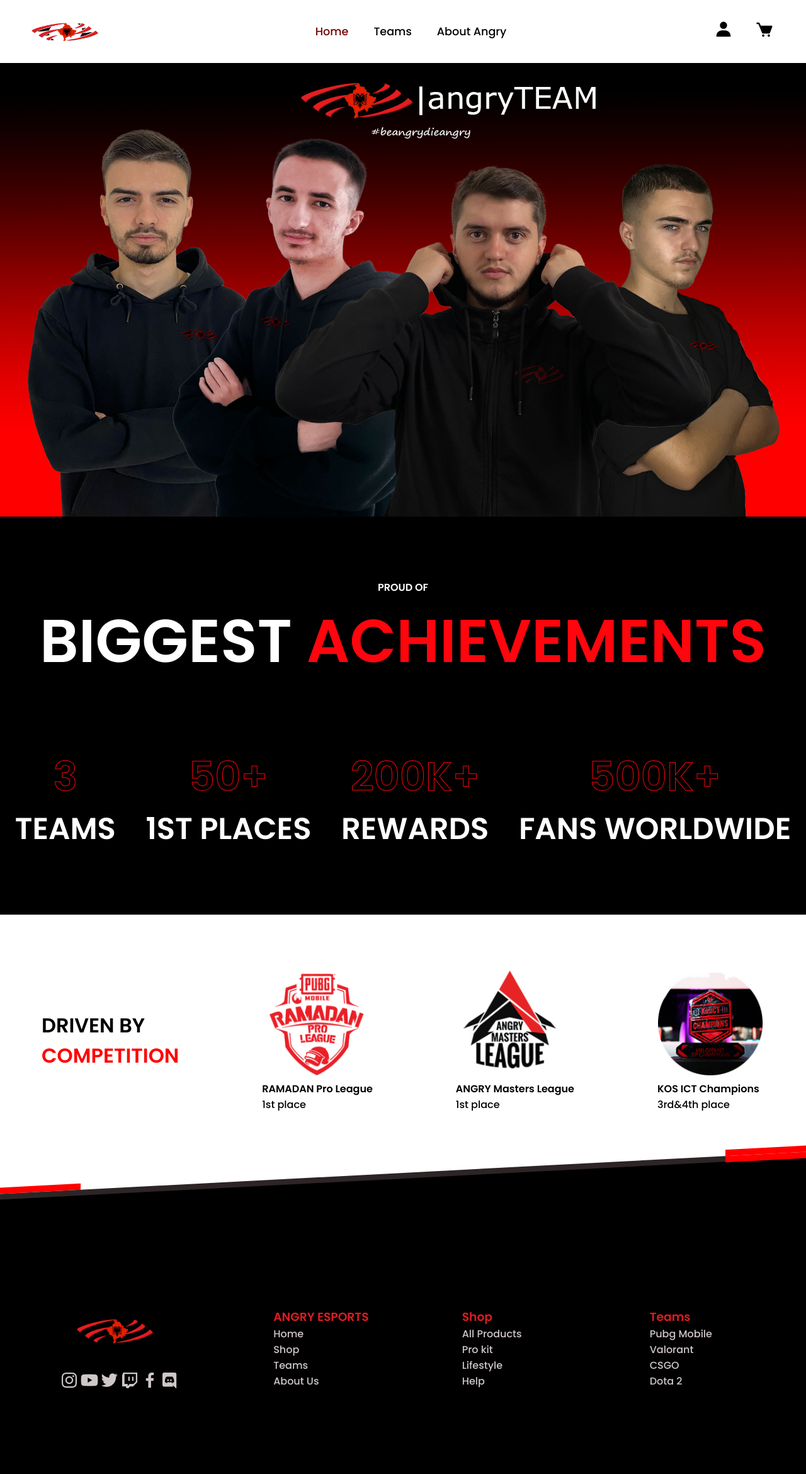
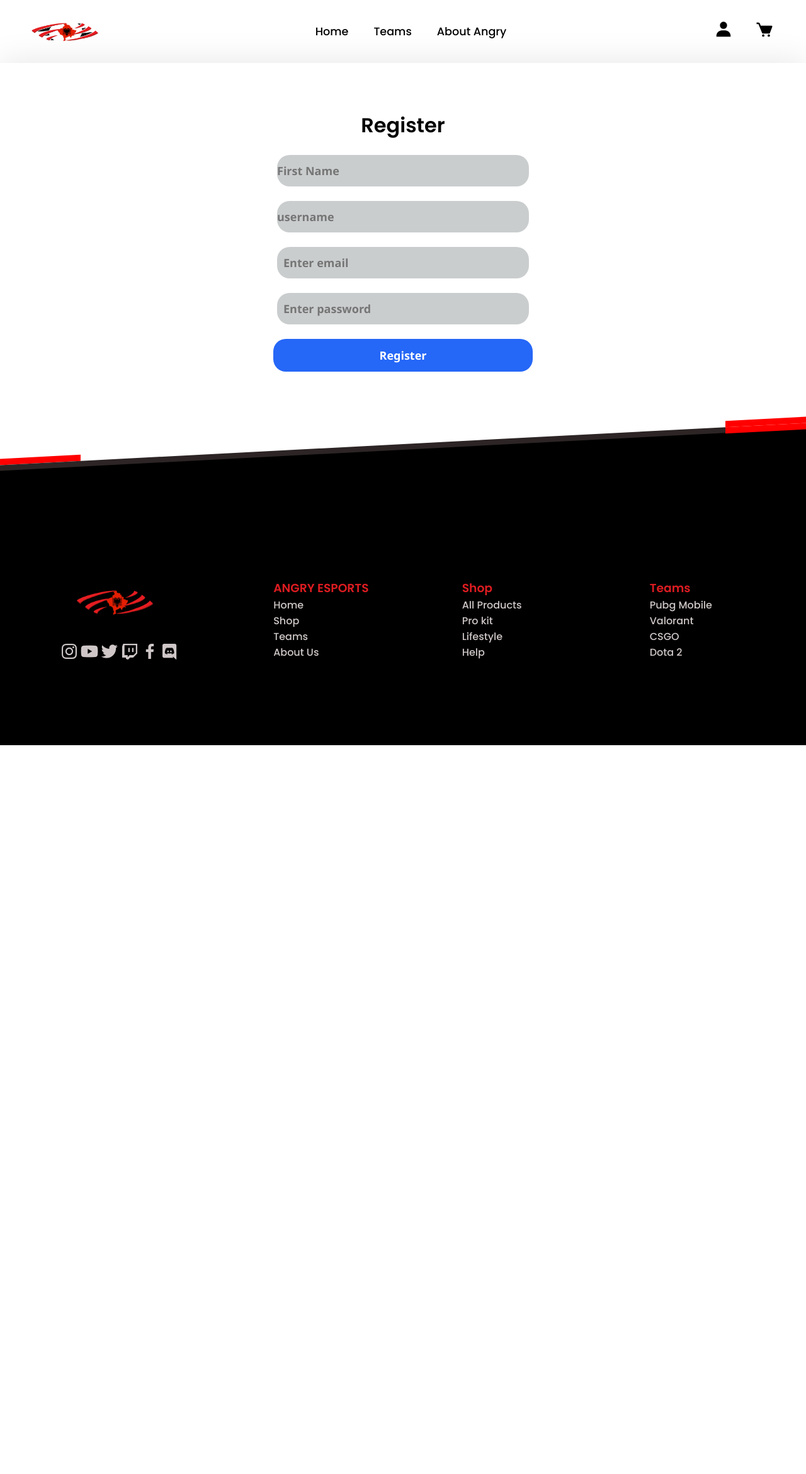
Before and after one commit to endritthaqi/ANGRY-ESPORTS---Webpage-PHP-JS-Project, a PHP site: page /register.html in a window 1280 px wide. Shown: the whole page at 63% size. After the commit the page ends 1183 px from the top, so only its background shows below. Run offline with PHP 8.4, Linux system fonts and the light colour scheme.

Commit message:
90% finished

```diff
--- /dev/null
+++ b/login.css
@@ -0,0 +1,73 @@
+#loginform{
+  padding-top: 60px;
+  box-shadow: 0 0 50px 1px rgba(0, 0, 0, 0.1);
+  width: 100%;
+  align-items: center;
+  height: auto;
+}
+
+
+#loginform1 {
+    padding-top: 15px;
+    border-radius: 20px;
+    margin: auto;
+    width: 480px;
+    height: 480px;
+    background-color: rgb(255, 255, 255);
+    text-align: center;
+}
+
+#loginform1 #em1{
+    padding-left: 10px;
+}
+
+#loginform1 #pw1{
+    padding-left: 10px;
+}
+
+#loginform1 .empws {
+    background-color: rgba(195, 198, 199, 0.87);
+    margin-top: 23px;
+    border-radius: 20px;
+    font-family: 'Segoe UI', Tahoma, Geneva, Verdana, sans-serif;
+    font-weight: bold;
+    font-size: 18px;
+    border: none;
+    width: 400px;
+    height: 50px;
+}
+
+#loginform1 #em1 ::placeholder  {
+    margin-left: 20px;
+}
+
+#loginform1 #pw1{
+    padding-left: 10px;
+}
+
+#loginform1 #submiti{
+    background-color:rgb(37, 103, 247);
+    color: white;
+    width: 412px;
+    height: 52px;
+}
+
+#loginform1 #socialmedia{
+    margin-right: 60px;
+}
+#loginform1 #socialmedia ul li{
+    padding: 10px;
+    text-decoration: none;
+    display: inline-block;
+
+}
+#loginform1 #socialmedia ul li img{
+    width: 40px;
+    height: 40px;
+
+}
+
+#zi{
+    height: 55px;
+    background-color: white;
+}
--- a/register.html
+++ b/register.html
@@ -5,6 +5,7 @@
     <meta http-equiv="X-UA-Compatible" content="IE=edge">
     <meta name="viewport" content="width=device-width, initial-scale=1.0">
     <link rel="stylesheet" href="style.css">
+    <link rel="stylesheet" href="login.css">
     <link rel="preconnect" href="https://fonts.googleapis.com"><link rel="preconnect" href="https://fonts.gstatic.com" crossorigin>
     <link href="https://fonts.googleapis.com/css2?family=Poppins:wght@500;600&display=swap" rel="stylesheet">
     <link rel="stylesheet" href="https://unpkg.com/boxicons@latest/css/boxicons.min.css">
@@ -17,7 +18,7 @@
         <a href="index.html" class="logo"><img src="/img/angry2022logo.png" alt="LOGO" style="width:155px;height:75px;"></a>
 
         <div class="navbar">
-                <li><a href="/index.html" class="active">Home</a></li>
+                <li><a href="/index.html">Home</a></li>
                 <li><a href="/teams.html">Teams</a></li>
                 <li><a href="/aboutus.html">About Angry</a></li>
         </div>
@@ -31,59 +32,17 @@
 
         </div>
     </header>
-    <main>
-        <div id="slider">
-            <img src="" id="imazhi" alt="Slider">
-        </div>
-    </main>
-    <div id="bigachiv">
-        <h1 style="color: white; font-size: 1rem;">PROUD OF</h1>
-        <div id="bigachivtitle">
-            <h2>BIGGEST <strong style="color:#ff050d">ACHIEVEMENTS</strong></h2>
-            <br>
-        </div>
-        <div id="achivplaces">
-            <div class="placeschild">
-                <h1>3</h1>
-                <h5>TEAMS</h5>
-            </div>
-            <div class="placeschild">
-                <h1>50+</h1>
-                <h5>1ST PLACES</h5>
-            </div>
-            <div class="placeschild">
-                <h1>200K+</h1>
-                <h5>REWARDS</h5>
-            </div>
-            <div class="placeschild">
-                <h1>500K+</h1>
-                <h5>FANS WORLDWIDE</h5>
-            </div>
+    <div id="loginform">
+        <div id="loginform1">
+            <h1><b>Register</b></h1>
+            <input class="empws" id="firstname3" type="text" placeholder="First Name"><br>
+            <input class="empws" id="un" type="username" placeholder="username"><br>
+            <input class="empws" id="em1" type="email" placeholder="Enter email"><br>
+            <input class="empws" id="pw1" type="password" placeholder="Enter password"><br>
+            <input  class="empws" id="submiti" type="submit" value="Register" onclick="validoMeRegex()"><br>
         </div>
     </div>
-
-    <div id="kupa">
-
-            <div class="tournaments">
-                <h1 style="color: black;">DRIVEN BY</h1>
-                <h1 style="color: red;">COMPETITION</h1>
-            </div>
-            <div class="tournaments">
-                <img src="/img/ramadanproleague.png" alt="rpl">
-                <h4>RAMADAN Pro League</h4>
-                <p>1st place</p>
-            </div>
-            <div class="tournaments">
-                <img src="/img/angrymastersleague.png" alt="aml">
-                <h4>ANGRY Masters League</h4>
-                <p>1st place</p>
-            </div>
-            <div class="tournaments">
-                <img src="/img/valxp-175x175.png" alt="valxp">
-                <h4>KOS ICT Champions</h4>
-                <p>3rd&4th place</p>
-            </div>
-    </div>
+    <div id="zi"></div>
     <div id="babafooterit">
         <div id="reddjatht2"></div>
         <div id="redmajt"></div>
@@ -109,7 +68,6 @@
         <div class="foot1">
             <h3>ANGRY ESPORTS</h3>
             <ul>
-                <li><a href="#"></a></li>
                 <li><a href="/index.html">Home</a></li>
                 <li><a href="#">Shop</a></li>
                 <li><a href="/teams.html">Teams</a></li>
@@ -132,5 +90,6 @@
         </div>
     </footer>
     <script src="script.js"></script>
+    <script src="registerscript.js"></script>
 </body>
 </html>
--- /dev/null
+++ b/registerscript.js
@@ -0,0 +1,53 @@
+
+
+
+function validoMeRegex(){
+
+    var username = document.getElementById('un').value;
+    var email = document.getElementById('em1').value;
+    var passwordi = document.getElementById('pw1').value;
+    var firstname = document.getElementById('firstname3').value;
+
+    var regexFIRSTNAME = /^[A-Z][a-z]{4,14}$/; // min 5 max 15
+    var regexUSERNAME = /^[a-zA-Z0-9]{5,20}$/; // mesepaku 5
+    var regexEMAIL = /^[a-zA-Z][a-zA-Z0-9_.]+@[a-zA-Z0-9-]+\.(com|net)$/; //email duhet te startoj me shkronje dhe ka @ dhe ends.com.net
+    var regexPASSWORD = /^[A-Z][a-zA-Z0-9!@#$%^&*()_+\-=\[\]{};':"\\|,.<>\/?~]{6,}$/ // min. 7 karaktere, karakteri i pare ne upper case dhe te ket 1num 1specchar
+
+
+    var firstname = document.getElementById('firstname3').value;
+    if(regexFIRSTNAME.test(firstname)){
+        console.log("First name eshte mire")
+    }
+    else{
+        alert("First name eshte gabim!!!")
+    }
+
+
+    if(regexUSERNAME.test(username)){
+        console.log("Username eshte mire")
+    }
+    else{
+        alert("Username eshte gabim!!!")
+    }
+
+
+    if(regexEMAIL.test(email)){
+        console.log("Email eshte mire")
+    }
+    else{
+        alert("Email eshte gabim!!!")
+    }
+    if(regexPASSWORD.test(passwordi)){
+        console.log("Password eshte mire")
+    }
+    else{
+        alert("Password eshte gabim!!!")
+    }
+
+
+    console.log(firstname);
+    console.log(username);
+    console.log(email);
+    console.log(passwordi);
+
+}
--- a/style.css
+++ b/style.css
@@ -75,6 +75,8 @@
   align-items: center;
   width: 100%;
   height: 100%;
+  box-shadow: 0 0 50px 61px rgba(0, 0, 0, 0.1);
+
 }
 #slider{
   display: flex;
@@ -101,6 +103,7 @@
   display: flex;
   justify-content: space-around;
   min-height: 400px;
+  height: auto;
 }
 
 #footer1{
```
Also changed, not shown: aboutus.css (+0 -22 lines), login.html (+10 -52 lines), loginscript.js (added, +29 -0 lines), register.css (added, +73 -0 lines), teams.css (+116 -1 lines), teams.html (+4 -4 lines).
